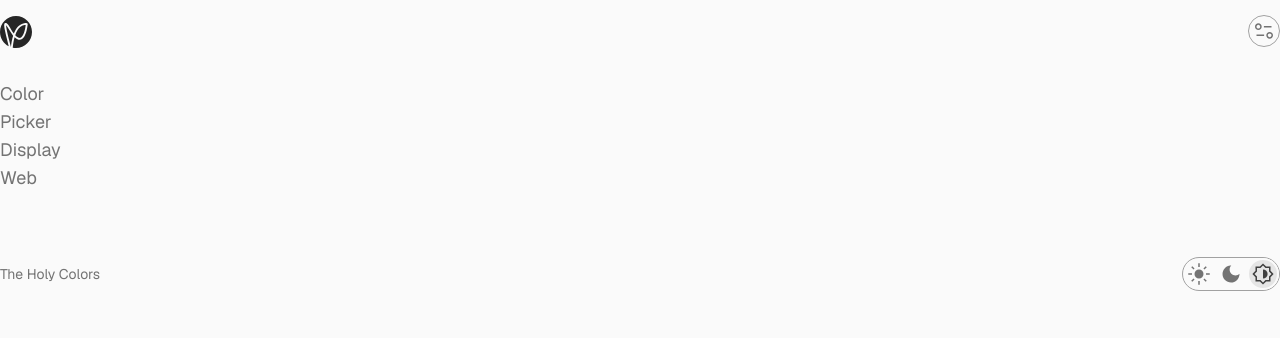
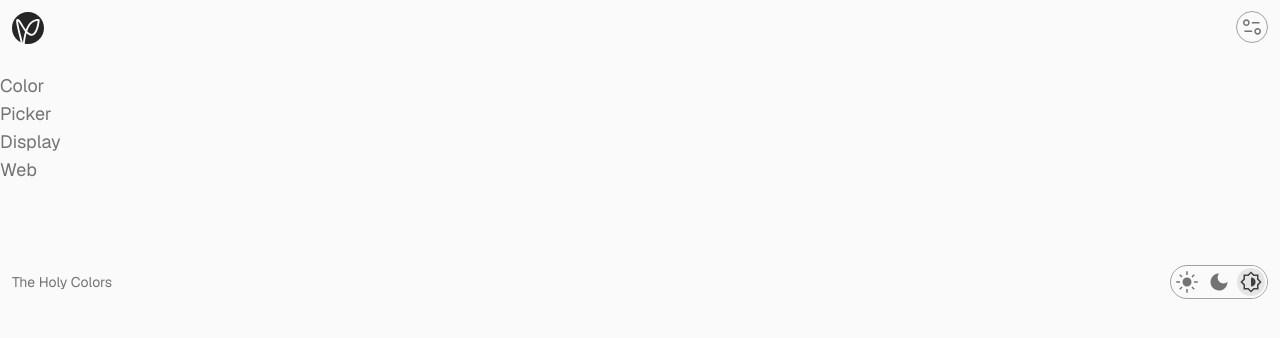
Before and after one commit to r-sp/priest, a Next.js app: page / in a window 1280 px wide. Shown: the top 338 px of the page. Built offline with nearby package versions, Linux system fonts and the light colour scheme.

Commit message:
fix padding and header height

```diff
--- a/src/components/footer.tsx
+++ b/src/components/footer.tsx
@@ -7,10 +7,8 @@ const ThemeSwitcher = dynamic(() => import("./theme/switcher"), { ssr: false });
 export default function Footer() {
   return (
     <footer>
-      <nav
-        aria-label="site links"
-        className="mx-auto flex w-full max-w-7xl items-center justify-between pt-12 pb-8 max-xl:px-3"
-      >
+      <div className="px-3 pt-16 pb-12">
+        <div className="mx-auto flex w-full max-w-7xl items-center justify-between">
           <div role="none" className="inline-flex h-9 items-center">
             <Link
               href="https://github.com/r-sp/priest"
@@ -22,7 +20,8 @@ export default function Footer() {
             </Link>
           </div>
           <ThemeSwitcher />
-      </nav>
+        </div>
+      </div>
     </footer>
   );
 }
--- a/src/components/header.tsx
+++ b/src/components/header.tsx
@@ -7,7 +7,7 @@ import clsx from "clsx";
 
 export default function Header() {
   const [sticky, setSticky] = useState<"top" | "visible" | "hidden">("top");
-  const headerHeight = 64;
+  const headerHeight = 72;
 
   useEffect(() => {
     let pageScroll = false;
@@ -52,14 +52,14 @@ export default function Header() {
   return (
     <header
       className={clsx(
-        "sticky top-0 right-0 left-0 z-8",
+        "sticky top-0 right-0 left-0 z-8 bg-neutral-50/80 px-3 backdrop-blur-xl dark:bg-neutral-950/80",
         sticky === "hidden" && "-translate-y-16 transition-transform ease-in",
         sticky === "visible" && "translate-y-0 transition-transform ease-out",
       )}
     >
       <nav
         aria-label="site menu"
-        className="mx-auto flex h-16 w-full max-w-7xl items-center justify-between max-xl:px-3"
+        className="mx-auto flex h-14 w-full max-w-7xl items-center justify-between"
       >
         <Link
           href="/"
```
Lines whose indentation alone changed are shown as unchanged.
